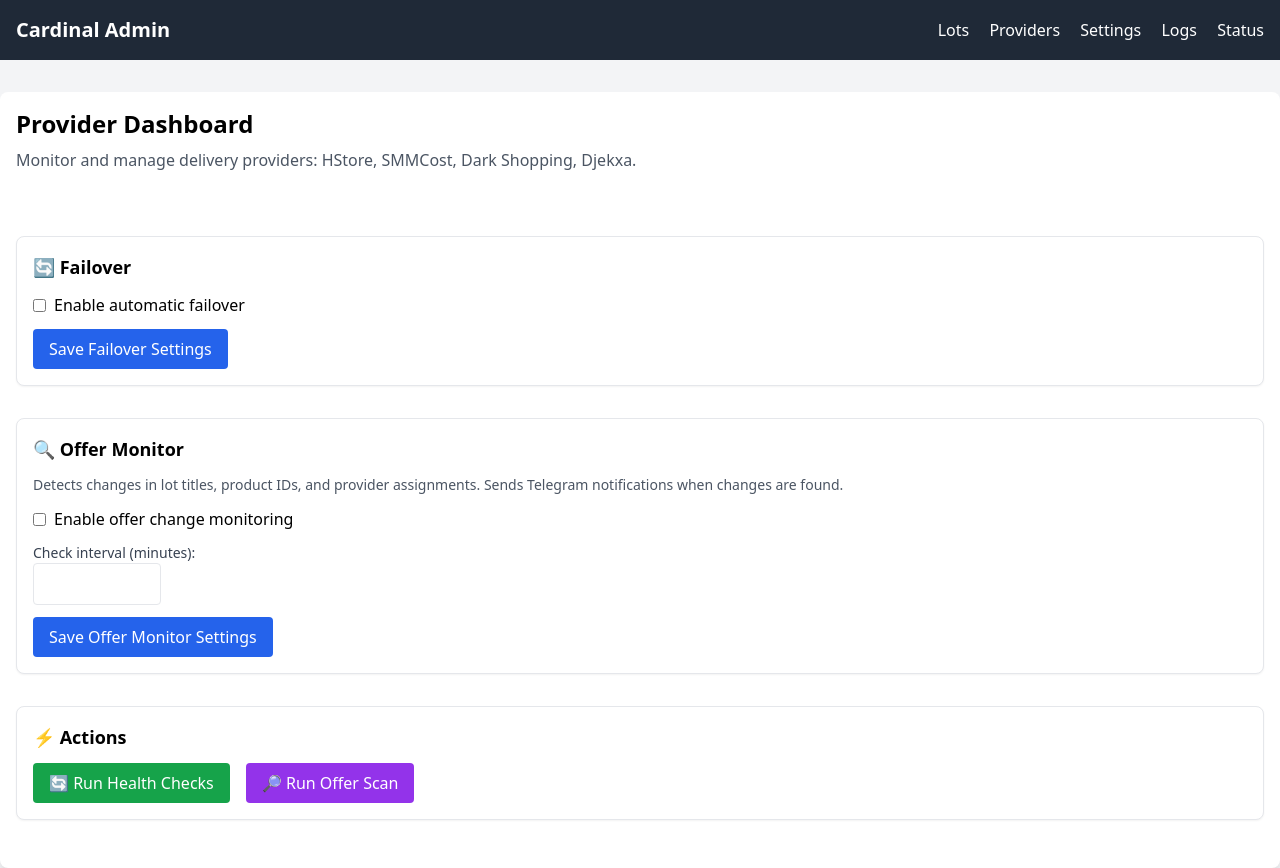
After one commit to josepboss/Fpycame, a FastAPI app: template admin/templates/providers.html in a window 1280 px wide. The commit adds this page. Run offline with FastAPI, Linux system fonts and the light colour scheme; the template is opened without the code that fills it, so the values that code supplies are empty; some libraries are stand-ins or nearby versions.

Commit message:
[dyad] Provider dashboard UI with health status, domain switching, credential editing, failover config, and offer monitor controls - wrote 4 file(s)

```diff
--- a/admin/main.py
+++ b/admin/main.py
@@ -1,12 +1,21 @@
 import os
+from datetime import datetime
 from fastapi import FastAPI, Request, Depends
 from fastapi.templating import Jinja2Templates
 from fastapi.staticfiles import StaticFiles
 from admin.auth import get_current_user
-from admin.routes import lots, settings, logs, status
+from admin.routes import lots, settings, logs, status, providers
 
 app = FastAPI(title="FunPay Cardinal Admin", version="1.0.0")
 templates = Jinja2Templates(directory="admin/templates")
+
+# Register custom Jinja2 filter: timestamp to string
+def timestamp_to_str(ts):
+    try:
+        return datetime.fromtimestamp(ts).strftime("%Y-%m-%d %H:%M:%S")
+    except:
+        return "N/A"
+templates.env.filters["timestamp_to_str"] = timestamp_to_str
 
 # Mount static files (if any)
 if not os.path.exists("admin/static"):
@@ -18,6 +27,7 @@ app.include_router(lots.router, prefix="/lots", tags=["lots"], dependencies=[Dep
 app.include_router(settings.router, prefix="/settings", tags=["settings"], dependencies=[Depends(get_current_user)])
 app.include_router(logs.router, prefix="/logs", tags=["logs"], dependencies=[Depends(get_current_user)])
 app.include_router(status.router, prefix="/status", tags=["status"], dependencies=[Depends(get_current_user)])
+app.include_router(providers.router, prefix="/providers", tags=["providers"], dependencies=[Depends(get_current_user)])
 
 
 @app.get("/")
--- /dev/null
+++ b/admin/routes/providers.py
@@ -0,0 +1,184 @@
+import json
+import os
+import configparser
+from fastapi import APIRouter, Request, Form
+from fastapi.responses import RedirectResponse, JSONResponse
+from fastapi.templating import Jinja2Templates
+
+router = APIRouter()
+templates = Jinja2Templates(directory="admin/templates")
+
+PROVIDERS_CFG = "configs/providers_cfg.json"
+API_KEYS_CFG = "configs/api_keys.cfg"
+HEALTH_CACHE = "storage/cache/provider_health.json"
+
+
+def _load_json(path):
+    if not os.path.exists(path):
+        return {}
+    with open(path, "r", encoding="utf-8") as f:
+        return json.loads(f.read())
+
+
+def _save_json(path, data):
+    os.makedirs(os.path.dirname(path), exist_ok=True)
+    with open(path, "w", encoding="utf-8") as f:
+        f.write(json.dumps(data, indent=2, ensure_ascii=False))
+
+
+def _load_api_keys():
+    cfg = configparser.ConfigParser()
+    cfg.read(API_KEYS_CFG, encoding="utf-8")
+    return cfg
+
+
+def _save_api_keys(cfg):
+    with open(API_KEYS_CFG, "w", encoding="utf-8") as f:
+        cfg.write(f)
+
+
+def _get_providers_data():
+    """Build the full dashboard data: providers config + health cache."""
+    pcfg = _load_json(PROVIDERS_CFG)
+    hcache = _load_json(HEALTH_CACHE)
+    api_keys = _load_api_keys()
+
+    providers = {}
+    for name in ["hstore", "smmcost", "dark", "djekxa"]:
+        pc = pcfg.get(name, {})
+        hc = hcache.get(name, {})
+        providers[name] = {
+            "domain": pc.get("active_domain", f"{name}.com"),
+            "domains": pc.get("domains", []),
+            "rate_limit": pc.get("rate_limit", 5),
+            "auth_type": pc.get("auth_type", "key"),
+            "has_credentials": bool(pc.get("credentials", [])),
+            "is_online": hc.get("is_online", False),
+            "last_success_time": hc.get("last_success_time"),
+            "last_error_time": hc.get("last_error_time"),
+            "last_error_message": hc.get("last_error_message"),
+            "failed_order_count": hc.get("failed_order_count", 0),
+            "successful_order_count": hc.get("successful_order_count", 0),
+            "consecutive_failures": hc.get("consecutive_failures", 0),
+            "api_key": api_keys.get(name, {}).get("api_key", ""),
+            "api_secret": api_keys.get(name, {}).get("api_secret", ""),
+        }
+
+    return {
+        "providers": providers,
+        "failover": pcfg.get("failover", {"enabled": False, "provider_priority": []}),
+        "offer_monitor": pcfg.get("offer_monitor", {"enabled": True, "check_interval_minutes": 15}),
+        "health": pcfg.get("health", {"check_interval_minutes": 10}),
+    }
+
+
+@router.get("/")
+async def provider_dashboard(request: Request):
+    data = _get_providers_data()
+    return templates.TemplateResponse("providers.html", {"request": request, **data})
+
+
+@router.post("/save_api_keys")
+async def save_api_keys(
+    hstore_key: str = Form(""),
+    hstore_secret: str = Form(""),
+    dark_key: str = Form(""),
+    djekxa_key: str = Form(""),
+):
+    cfg = _load_json(PROVIDERS_CFG)
+
+    # Update providers_cfg.json credentials
+    for provider_name, key_field, secret_field in [
+        ("hstore", "api_key", "api_secret"),
+        ("dark", "api_key", None),
+        ("djekxa", "api_key", None),
+    ]:
+        if provider_name not in cfg:
+            cfg[provider_name] = {}
+        creds = {}
+        if key_field:
+            val = locals().get(f"{provider_name}_key", "")
+            if val:
+                creds[key_field] = val
+        if secret_field:
+            val = locals().get(f"{provider_name}_secret", "")
+            if val:
+                creds[secret_field] = val
+        cfg[provider_name]["credentials"] = [creds] if creds else []
+    _save_json(PROVIDERS_CFG, cfg)
+
+    # Also update api_keys.cfg for backward compatibility
+    api_cfg = configparser.ConfigParser()
+    api_cfg["hstore"] = {"api_key": hstore_key, "api_secret": hstore_secret}
+    api_cfg["dark"] = {"api_key": dark_key}
+    api_cfg["djekxa"] = {"api_key": djekxa_key}
+    _save_api_keys(api_cfg)
+
+    return RedirectResponse(url="/providers", status_code=303)
+
+
+@router.post("/switch_domain")
+async def switch_domain(
+    provider: str = Form(...),
+    domain: str = Form(...),
+):
+    from plugins.providers.base import set_provider_domain
+    set_provider_domain(provider, domain)
+    return RedirectResponse(url="/providers", status_code=303)
+
+
+@router.post("/toggle_failover")
+async def toggle_failover(
+    enabled: bool = Form(False),
+    priority: str = Form(""),
+):
+    cfg = _load_json(PROVIDERS_CFG)
+    if "failover" not in cfg:
+        cfg["failover"] = {}
+    cfg["failover"]["enabled"] = enabled
+    if priority:
+        cfg["failover"]["provider_priority"] = [p.strip() for p in priority.split(",") if p.strip()]
+    _save_json(PROVIDERS_CFG, cfg)
+    return RedirectResponse(url="/providers", status_code=303)
+
+
+@router.post("/update_offer_monitor")
+async def update_offer_monitor(
+    enabled: bool = Form(False),
+    interval: int = Form(15),
+):
+    cfg = _load_json(PROVIDERS_CFG)
+    if "offer_monitor" not in cfg:
+        cfg["offer_monitor"] = {}
+    cfg["offer_monitor"]["enabled"] = enabled
+    cfg["offer_monitor"]["check_interval_minutes"] = interval
+    _save_json(PROVIDERS_CFG, cfg)
+    return RedirectResponse(url="/providers", status_code=303)
+
+
+@router.post("/run_health")
+async def run_health():
+    """Trigger a health check via the plugin's health monitor. Returns JSON result."""
+    try:
+        from cardinal import Cardinal
+        crd = Cardinal()
+        if hasattr(crd, '_offer_monitor'):
+            # Will be handled by the plugin's background loop
+            return JSONResponse({"status": "triggered", "message": "Health checks will run in background."})
+    except Exception as e:
+        return JSONResponse({"status": "error", "message": str(e)}, status_code=500)
+    return JSONResponse({"status": "triggered"})
+
+
+@router.post("/run_offer_check")
+async def run_offer_check():
+    """Trigger an offer monitor refresh."""
+    try:
+        from cardinal import Cardinal
+        crd = Cardinal()
+        if hasattr(crd, '_offer_monitor'):
+            changes = crd._offer_monitor.refresh() if crd._offer_monitor else []
+            return JSONResponse({"status": "done", "changes": len(changes)})
+    except Exception as e:
+        return JSONResponse({"status": "error", "message": str(e)}, status_code=500)
+    return JSONResponse({"status": "done", "changes": 0})
--- a/admin/templates/base.html
+++ b/admin/templates/base.html
@@ -12,6 +12,7 @@
             <div class="text-xl font-bold">Cardinal Admin</div>
             <div class="space-x-4">
                 <a href="/lots" class="hover:text-gray-300">Lots</a>
+                <a href="/providers" class="hover:text-gray-300">Providers</a>
                 <a href="/settings" class="hover:text-gray-300">Settings</a>
                 <a href="/logs" class="hover:text-gray-300">Logs</a>
                 <a href="/status" class="hover:text-gray-300">Status</a>
--- /dev/null
+++ b/admin/templates/providers.html
@@ -0,0 +1,134 @@
+{% extends "base.html" %}
+{% block content %}
+<div class="mb-8">
+    <h1 class="text-2xl font-bold mb-2">Provider Dashboard</h1>
+    <p class="text-gray-600">Monitor and manage delivery providers: HStore, SMMCost, Dark Shopping, Djekxa.</p>
+</div>
+
+<!-- Provider Cards -->
+<div class="grid grid-cols-1 md:grid-cols-2 gap-6 mb-8">
+    {% for name, p in providers.items() %}
+    <div class="border rounded-lg p-4 shadow-sm {% if p.is_online %}bg-green-50 border-green-200{% else %}bg-red-50 border-red-200{% endif %}">
+        <div class="flex justify-between items-start mb-3">
+            <div>
+                <h2 class="text-lg font-semibold">
+                    {% if p.is_online %}<span class="text-green-600">🟢</span>{% else %}<span class="text-red-600">🔴</span>{% endif %}
+                    {{ name|capitalize }}
+                </h2>
+                <span class="text-sm text-gray-500">{{ p.auth_type }} auth</span>
+            </div>
+            <div class="text-right text-sm">
+                <div class="text-gray-500">Rate limit: <code>{{ p.rate_limit }}/s</code></div>
+                <div class="text-gray-500">Orders: {{ p.successful_order_count }} ✅ / {{ p.failed_order_count }} ❌</div>
+            </div>
+        </div>
+
+        <!-- Active Domain -->
+        <div class="mb-3">
+            <form action="/providers/switch_domain" method="post" class="flex items-center gap-2">
+                <input type="hidden" name="provider" value="{{ name }}">
+                <label class="text-sm font-medium text-gray-700">Domain:</label>
+                <select name="domain" class="border rounded p-1 text-sm flex-1">
+                    {% for d in p.domains %}
+                    <option value="{{ d }}" {% if d == p.domain %}selected{% endif %}>{{ d }}</option>
+                    {% endfor %}
+                </select>
+                <button type="submit" class="bg-blue-600 text-white px-3 py-1 rounded text-sm hover:bg-blue-700">Switch</button>
+            </form>
+        </div>
+
+        <!-- Credentials (editable) -->
+        <div class="mb-3">
+            <details>
+                <summary class="text-sm font-medium text-gray-700 cursor-pointer">Credentials</summary>
+                <div class="mt-2 p-2 bg-white rounded border">
+                    <form action="/providers/save_api_keys" method="post" class="space-y-2">
+                        <div>
+                            <label class="block text-xs text-gray-600">API Key</label>
+                            <input type="password" name="{{ name }}_key" value="{{ p.api_key }}"
+                                   class="border rounded p-1 w-full text-sm" placeholder="API key">
+                        </div>
+                        {% if name == "hstore" %}
+                        <div>
+                            <label class="block text-xs text-gray-600">API Secret</label>
+                            <input type="password" name="hstore_secret" value="{{ p.api_secret }}"
+                                   class="border rounded p-1 w-full text-sm" placeholder="API secret">
+                        </div>
+                        {% else %}
+                        <input type="hidden" name="{{ name }}_secret" value="">
+                        {% endif %}
+                        <button type="submit" class="bg-green-600 text-white px-3 py-1 rounded text-sm hover:bg-green-700">Save All Keys</button>
+                    </form>
+                </div>
+            </details>
+        </div>
+
+        <!-- Health Stats -->
+        <div class="text-xs text-gray-500 space-y-1">
+            {% if p.last_success_time %}
+            <div>Last success: <code>{{ p.last_success_time|int|timestamp_to_str }}</code></div>
+            {% endif %}
+            {% if p.last_error_time %}
+            <div>Last error: <code>{{ p.last_error_time|int|timestamp_to_str }}</code></div>
+            <div class="text-red-600">Error: {{ p.last_error_message }}</div>
+            {% endif %}
+            <div>Consecutive failures: <code>{{ p.consecutive_failures }}</code></div>
+        </div>
+    </div>
+    {% endfor %}
+</div>
+
+<!-- Failover Settings -->
+<div class="border rounded-lg p-4 mb-8 bg-white shadow-sm">
+    <h2 class="text-lg font-bold mb-3">🔄 Failover</h2>
+    <form action="/providers/toggle_failover" method="post">
+        <div class="flex items-center gap-4 mb-3">
+            <label class="flex items-center gap-2">
+                <input type="checkbox" name="enabled" value="true" {% if failover.enabled %}checked{% endif %}>
+                <span>Enable automatic failover</span>
+            </label>
+        </div>
+        {% if failover.enabled %}
+        <div class="mb-3">
+            <label class="block text-sm font-medium text-gray-700">Provider priority (comma-separated):</label>
+            <input type="text" name="priority" value="{{ failover.provider_priority|join(', ') }}"
+                   class="border rounded p-2 w-full" placeholder="hstore, dark, djekxa, smmcost">
+        </div>
+        {% endif %}
+        <button type="submit" class="bg-blue-600 text-white px-4 py-2 rounded hover:bg-blue-700">Save Failover Settings</button>
+    </form>
+</div>
+
+<!-- Offer Monitor Settings -->
+<div class="border rounded-lg p-4 mb-8 bg-white shadow-sm">
+    <h2 class="text-lg font-bold mb-3">🔍 Offer Monitor</h2>
+    <p class="text-sm text-gray-600 mb-3">Detects changes in lot titles, product IDs, and provider assignments. Sends Telegram notifications when changes are found.</p>
+    <form action="/providers/update_offer_monitor" method="post">
+        <div class="flex items-center gap-4 mb-3">
+            <label class="flex items-center gap-2">
+                <input type="checkbox" name="enabled" value="true" {% if offer_monitor.enabled %}checked{% endif %}>
+                <span>Enable offer change monitoring</span>
+            </label>
+        </div>
+        <div class="mb-3">
+            <label class="block text-sm font-medium text-gray-700">Check interval (minutes):</label>
+            <input type="number" name="interval" value="{{ offer_monitor.check_interval_minutes }}" min="1" max="1440"
+                   class="border rounded p-2 w-32">
+        </div>
+        <button type="submit" class="bg-blue-600 text-white px-4 py-2 rounded hover:bg-blue-700">Save Offer Monitor Settings</button>
+    </form>
+</div>
+
+<!-- Action Buttons -->
+<div class="border rounded-lg p-4 mb-8 bg-white shadow-sm">
+    <h2 class="text-lg font-bold mb-3">⚡ Actions</h2>
+    <div class="flex flex-wrap gap-4">
+        <form action="/providers/run_health" method="post" onsubmit="return confirm('Trigger health checks now?')">
+            <button type="submit" class="bg-green-600 text-white px-4 py-2 rounded hover:bg-green-700">🔄 Run Health Checks</button>
+        </form>
+        <form action="/providers/run_offer_check" method="post" onsubmit="return confirm('Scan for offer changes now?')">
+            <button type="submit" class="bg-purple-600 text-white px-4 py-2 rounded hover:bg-purple-700">🔎 Run Offer Scan</button>
+        </form>
+    </div>
+</div>
+{% endblock %}
```
